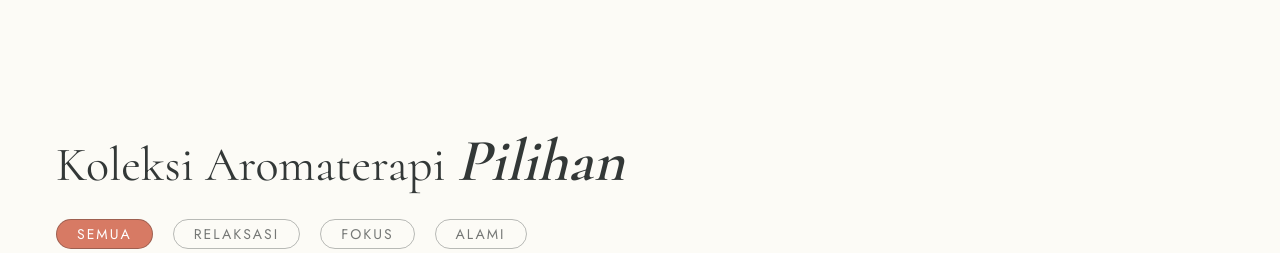
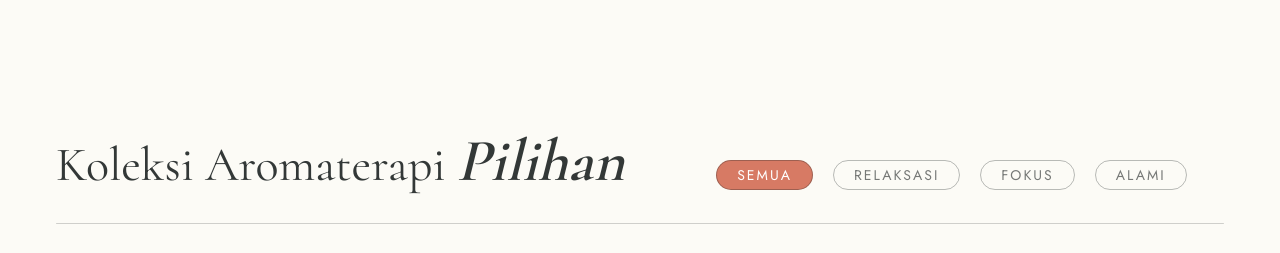
Before and after one commit to RizkyJulianto/Kalpa, a website: page index.html in a window 1280 px wide. Shown: the part 5300-5553 px from the top of the page. Drawn offline with nearby package versions, Linux system fonts and the light colour scheme; files that its build step writes are made by us from their sources.

Commit message:
styles: fix layout grid for filter button in product section

```diff
--- a/src/css/section/product.css
+++ b/src/css/section/product.css
@@ -3,7 +3,7 @@
 }
 
 .product .product-heading {
-    @apply grid grid-cols-1
+    @apply grid grid-cols-1 lg:grid-cols-[1.3fr_1fr] lg:items-center
 }
 
 .product .product-heading .product-title {
```
